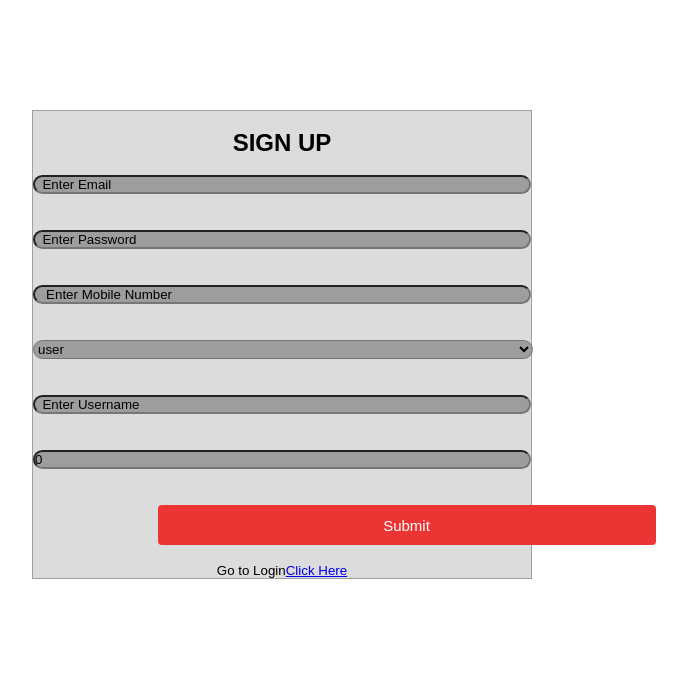
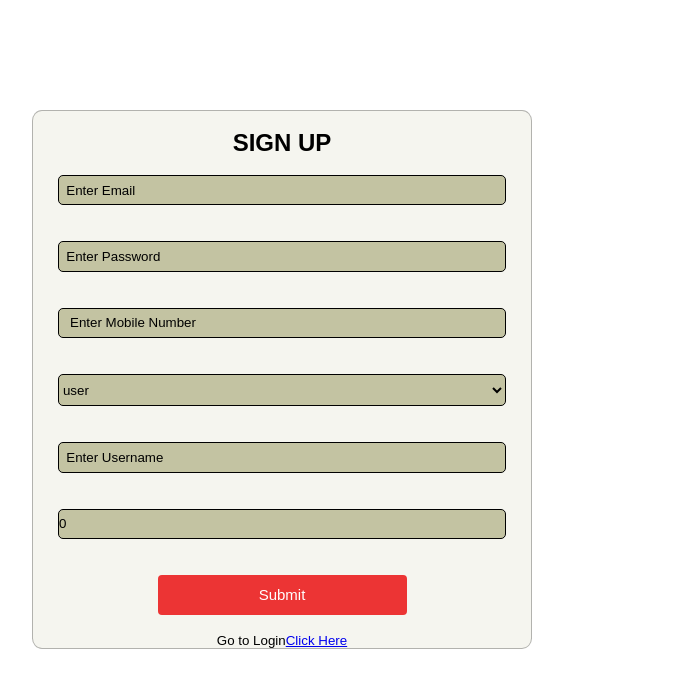
Before and after one commit to iamneo-production/04ce0a0f-3990-44c2-8a4b-dd93d4d5affe, a React (Create React App) app in the folder reactapp/: page /user/signup in a window 1280 px wide. Shown: the top 688 px of the page, without its empty margins (358-1045 px from the left). Built offline with nearby package versions, Linux system fonts and the light colour scheme.

Commit message:
admin signup css

```diff
--- a/reactapp/src/AdminSignup.css
+++ b/reactapp/src/AdminSignup.css
@@ -1,14 +1,22 @@
 .card input{
-	width: 100%;
-    border-radius: 10px;
-    background-color: #9e9d9d;
+	width: 90%;
+    border-radius: 5px;
+	border: 1px solid #000;
+    background-color: #c3c3a2;
+	  margin-left:5%;
+	  margin-right:5%;
     color: black;
+	padding:0.5em 0 0.5em 0;
+	box-sizing:border-box;
 }
 .card select{
-	width: 100%;
-    border-radius: 10px;
-    background-color: #9e9d9d;
-    color: black;
+	margin-left:5%;
+	margin-right:5%;
+	border-radius:5px;
+	border: 1px solid #000;
+	padding:0.5em 0 0.5em 0;
+	background-color: #c3c3a2;
+	box-sizing:border-box;
 }
 .card ::placeholder { /* Chrome, Firefox, Opera, Safari 10.1+ */
     color: black;
@@ -20,9 +28,10 @@
   position: relative;
   width: 500px;
   height: 200%;
-  background: #86858549;
+  background: #f5f5ef;
   margin: 110px auto 0;
   word-break: break-all;
+	border-radius:2%;
   border: 1px solid rgba(0, 0, 0, 0.274);
 }
 .card button{
@@ -34,16 +43,18 @@
 	font-size: 15px;
 	background: rgba(236, 52,52,255);
 	cursor: pointer;
-
 	border: none;
 	box-sizing:border-box;
 	outline: none;
-	width: 100%;
-}
-#userrole{
-	width: 500px;
+	width: 50%;
+	margin:0 25% 0 25%;
+	border-radius:4px;
 }
 h2{
 	color: black;
 	font: bold;
+	font-family: Arial, Helvetica, sans-serif;
 }
+small{
+	font-family: Arial, Helvetica, sans-serif;
+}
```
